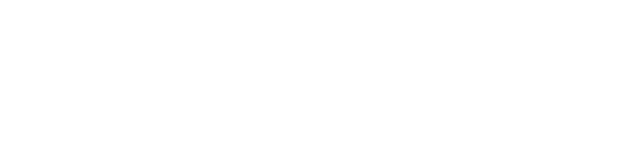
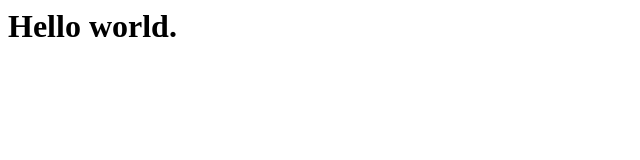
Before and after one commit to Kashifainii/javascipt-course, a plain HTML site: page index.html in a window 1280 px wide. Shown: the whole page, without its empty margins (0-640 px from the left). Drawn offline with Linux system fonts and the light colour scheme.

Commit message:
add h1 in index html

```diff
--- a/index.html
+++ b/index.html
@@ -8,7 +8,11 @@
 </head>
 
 <body>
-    <div></div>
+    <div>
+        <h1>
+            Hello world.
+        </h1>
+    </div>
 </body>
 
 </html>
```
